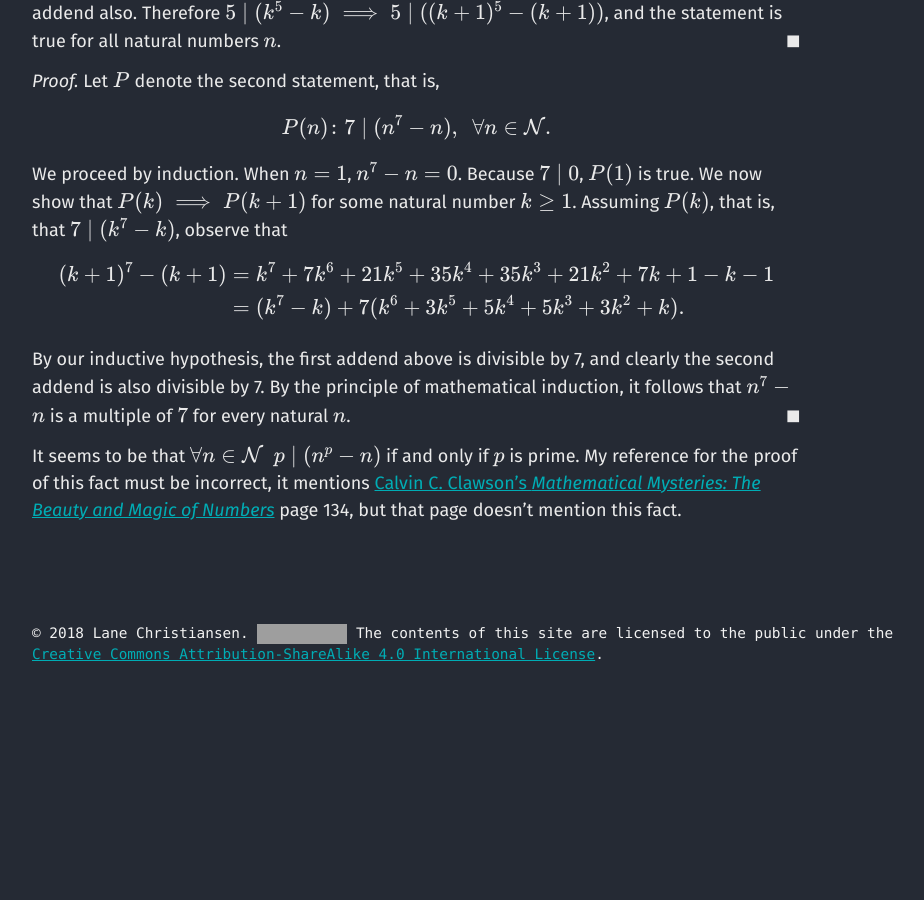
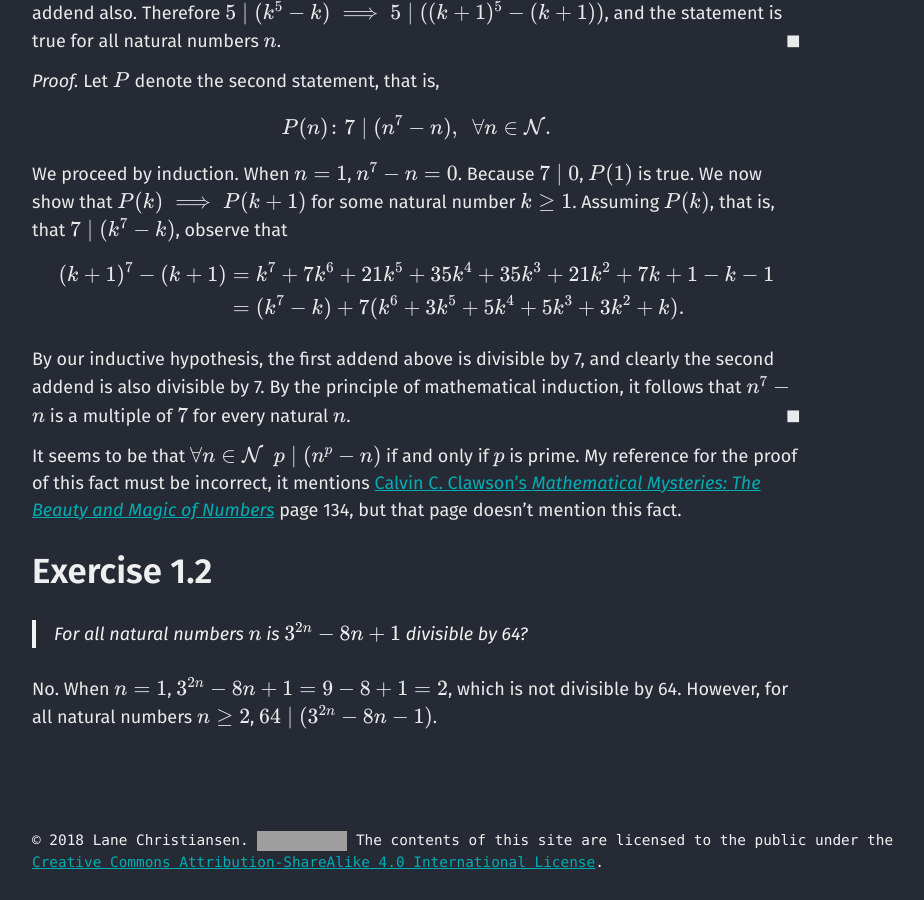
Before and after one commit to bazooka2th/real-analysis, a Jekyll site: the page built from _posts/2018-06-04-1-logic-and-proof-techniques.md, in a window 1280 px wide and 900 px high, scrolled down 874 px. Shown: the whole window, without its empty margins (40-964 px from the left). Built offline with Jekyll 4.4.1, drawn with Linux system fonts in a browser that asks for light colours; nearby versions of some CDN libraries; comment, search, counter and statistics services are not loaded; before the commit the page ends 1567 px from its top, so only the background shows below that; grey boxes are pictures that could not be loaded.

Commit message:
added exercise 1.2 here, and move notice in readme.

```diff
--- a/_posts/2018-06-04-1-logic-and-proof-techniques.md
+++ b/_posts/2018-06-04-1-logic-and-proof-techniques.md
@@ -32,3 +32,8 @@ By our inductive hypothesis, the first addend above is divisible by 7, and clear
 </div>
 
 It seems to be that \\(\\forall n \\in \\mathcal{N}\\enspace p \\mid (n^p - n)\\) if and only if \\(p\\) is prime. My reference for the proof of this fact must be incorrect, it mentions <a href="http://libgen.io/book/index.php?md5=8C1DD1ADA94B485EB54B38C5E313C8D6">Calvin C. Clawson's *Mathematical Mysteries: The Beauty and Magic of Numbers*</a> page 134, but that page doesn't mention this fact.
+
+## Exercise 1.2
+> For all natural numbers \\(n\\) is \\(3^{2n} - 8n + 1\\) divisible by 64?
+
+No. When \\(n = 1\\), \\(3^{2n} - 8n + 1 = 9 - 8 + 1 = 2\\), which is not divisible by 64. However, for all natural numbers \\(n \\geq 2\\), \\(64 \\mid (3^{2n} - 8n - 1)\\).
```
Also changed, not shown: README.md.
